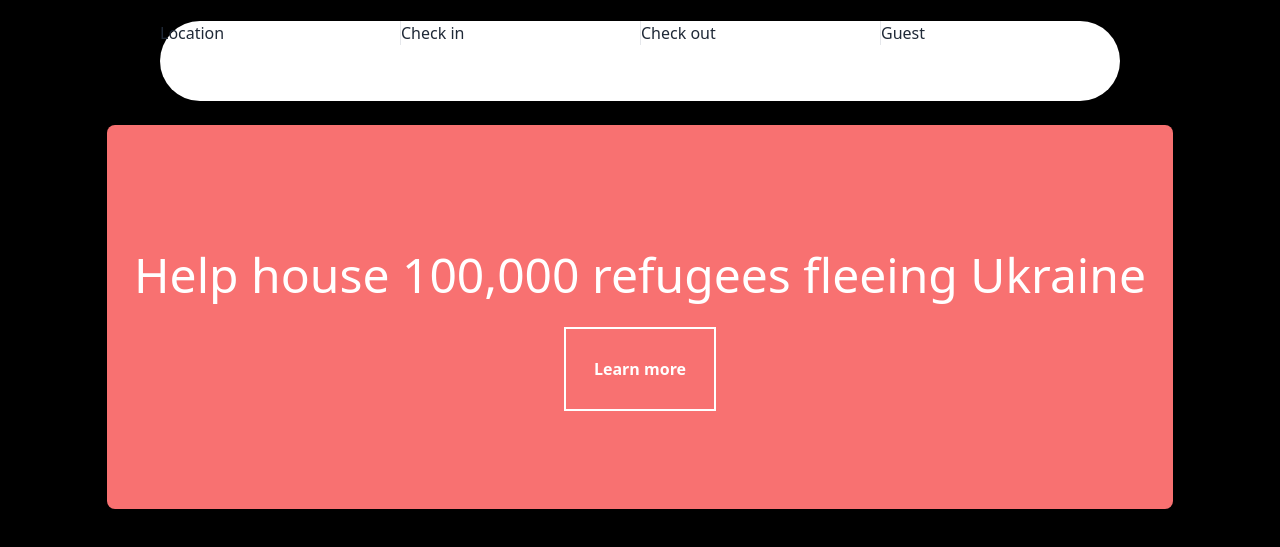
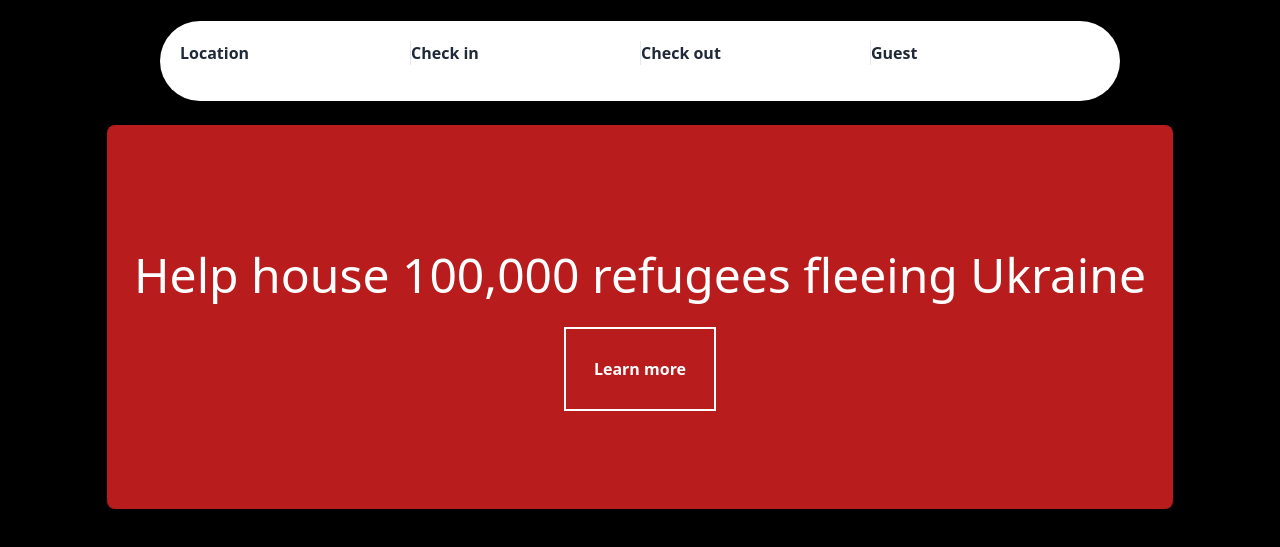
Before and after one commit to darkimpow/Deliverable-8-Airbnb-clone-, a plain HTML site: page index.html in a window 1280 px wide. Shown: the part 83-630 px from the top of the page. Drawn offline with nearby package versions, Linux system fonts and the light colour scheme.

Commit message:
updated main class color while also adding bold text to the section class

```diff
--- a/index.html
+++ b/index.html
@@ -42,7 +42,7 @@
         </div>
 
         <br>
-        <section class="w-9/12 h-20 bg-white mx-auto rounded-full">
+        <section class="w-9/12 h-20 p-5 bg-white font-semibold mx-auto rounded-full">
             <div class="grid grid-cols-4 divide-x">
                 <div>Location</div>
                 <div>Check in</div>
@@ -52,7 +52,7 @@
 
 
         </section><br>
-        <main class="flex flex-col items-center justify-center w-10/12 h-96 bg-red-400 mx-auto rounded-lg">
+        <main class="flex flex-col items-center justify-center w-10/12 h-96 bg-red-700 mx-auto rounded-lg">
             <p class=" text-center text-white text-5xl mx-auto py-7">Help house 100,000 refugees fleeing Ukraine</p>
              <button class="flex p-7 justify-center text-white font-semibold border-solid border-2 border-white">Learn more</button>
         </main>
```
